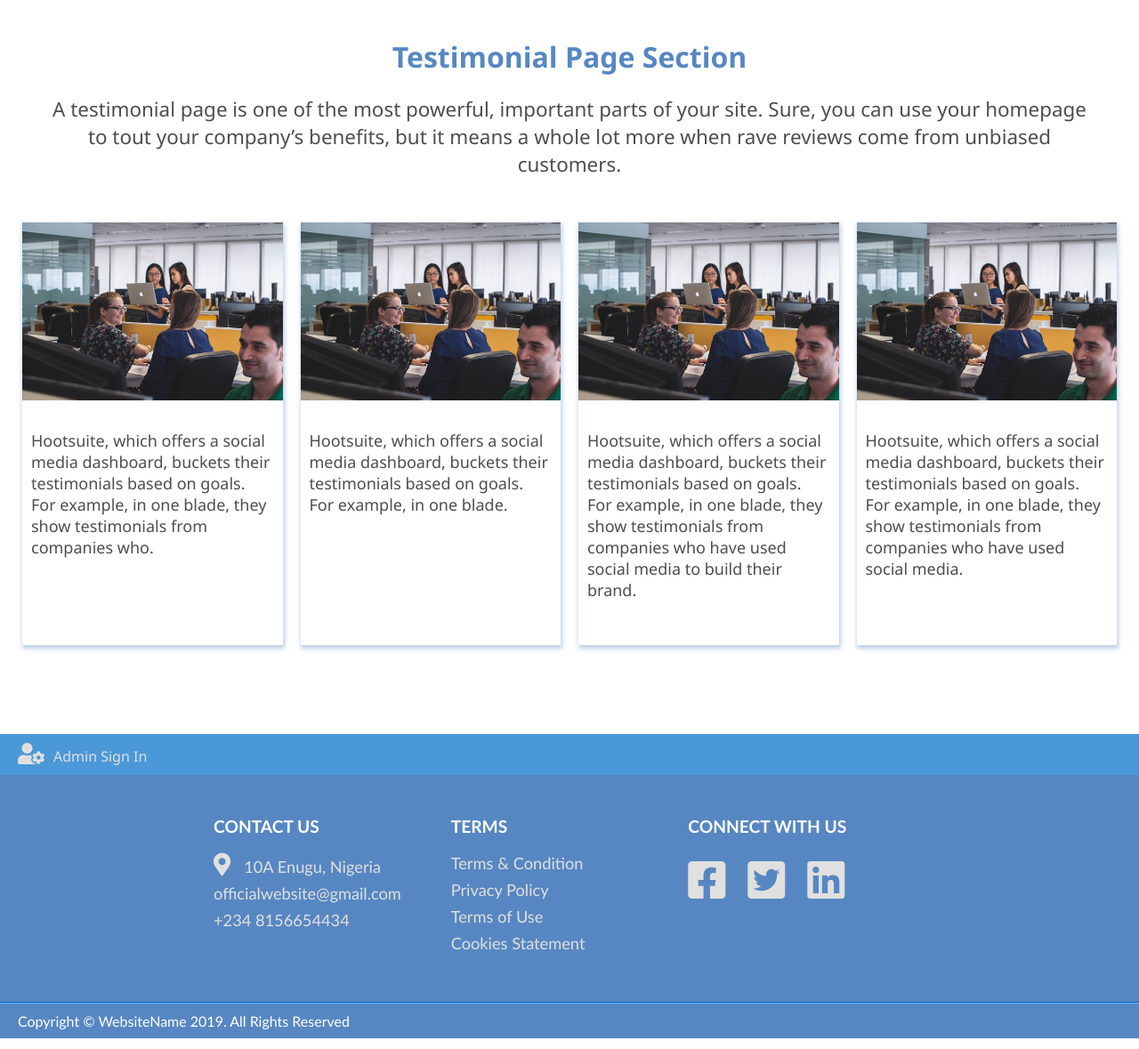
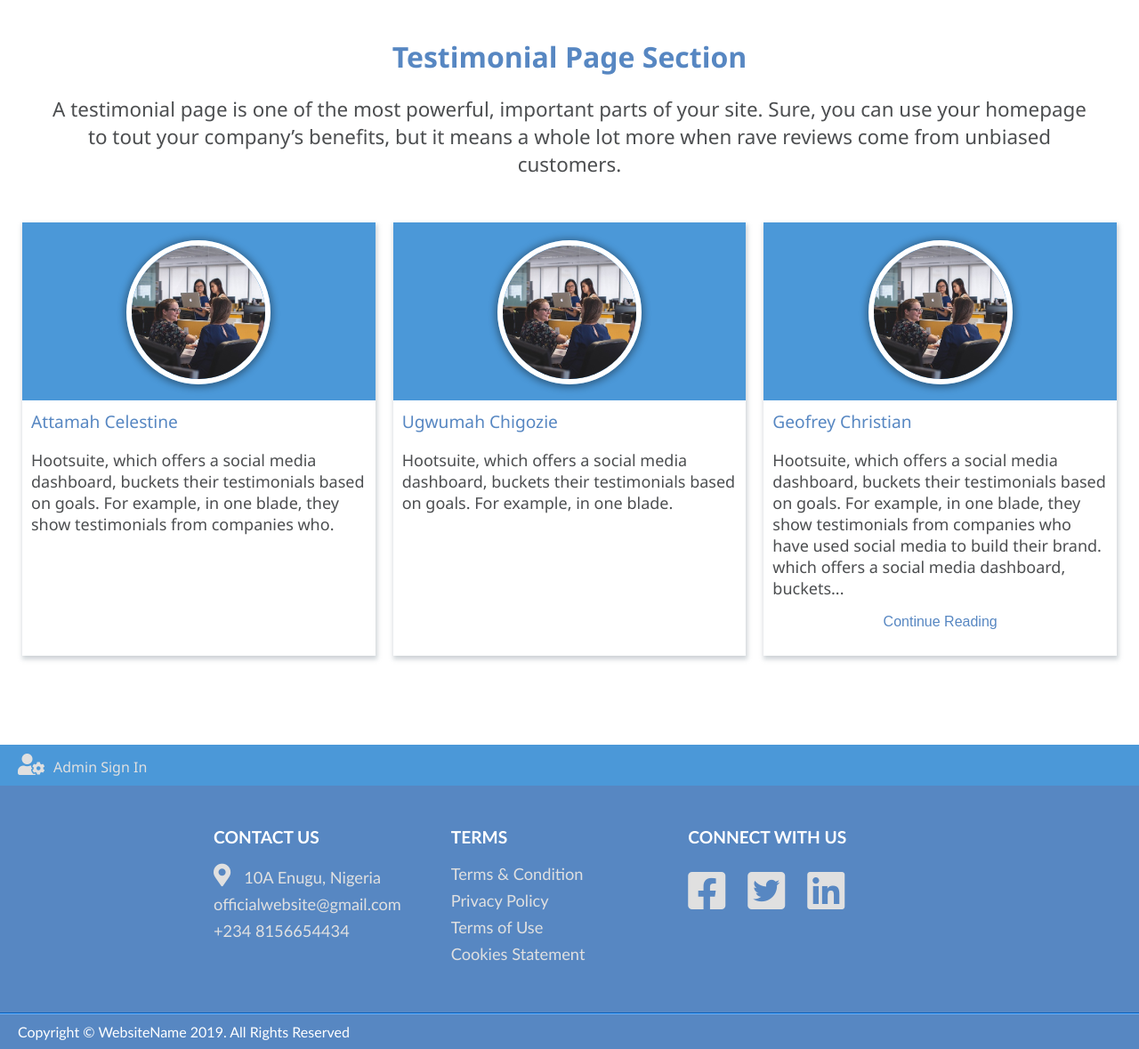
Before and after one commit to cocest/crypto-web, a PHP site: page / in a window 1280 px wide. Shown: the part 1807-2986 px from the top of the page at 89% size. Run offline with PHP 8.4, Linux system fonts and the light colour scheme.

Commit message:
implementation

```diff
--- a/public_html/index.html
+++ b/public_html/index.html
@@ -21,6 +21,109 @@
             let top_main_menu_hidden = false;
             let page_scroll_y = 0;
             let curr_page_scroll_y = 0;
+            let window_active = false;
+
+            // testimonial data list
+            let testimonies = [
+                {
+                    name: 'Attamah Celestine',
+                    profile_picture: './images/background/mimi-thian--VHQ0cw2euA-unsplash.jpg',
+                    testimoney: 'Hootsuite, which offers a social media dashboard, buckets their testimonials based on goals. For example, in one blade, they show testimonials from companies who.'
+                },
+                {
+                    name: 'Ugwumah Chigozie',
+                    profile_picture: './images/background/mimi-thian--VHQ0cw2euA-unsplash.jpg',
+                    testimoney: 'Hootsuite, which offers a social media dashboard, buckets their testimonials based on goals. For example, in one blade.'
+                },
+                {
+                    name: 'Geofrey Christian',
+                    profile_picture: './images/background/mimi-thian--VHQ0cw2euA-unsplash.jpg',
+                    testimoney: 'Hootsuite, which offers a social media dashboard, buckets their testimonials based on goals. For example, in one blade, they show testimonials from companies who have used social media to build their brand. which offers a social media dashboard, buckets their testimonials based on goals.'
+                }
+            ];
+
+            window.closeWindowPanel = function(win_id) {
+                let elem = document.getElementById(win_id);
+                elem.setAttribute('class', 'remove-elem');
+
+                window_active = false;
+            };
+
+            // display full testimoney panel
+            window.displayFullTestimoneyPanel = function(index) {
+                if (!window_active) {
+                    window_active = true;
+
+                    let panel = document.getElementById('testimonial-full-panel-cont');
+
+                    let elem = panel.querySelector('.prof-pic');
+                    elem.setAttribute('src', testimonies[index].profile_picture);
+
+                    elem = panel.querySelector('.user-name');
+                    elem.innerHTML = testimonies[index].name;
+
+                    elem = panel.querySelector('.txt');
+                    elem.innerHTML = testimonies[index].testimoney;
+
+                    // display the panel
+                    panel.removeAttribute('class');
+                }
+            };
+
+            // clip unffitted text out
+            function clipOutText(txt_length, text) {
+                let clipped_text = text;
+                let text_clipped = false;
+
+                if (txt_length < text.length) {
+                    if (text[txt_length - 1] == ' ') {
+                        clipped_text = text.substring(0, txt_length - 1);
+
+                    } else { // iterate forward until you found whitespace
+                        for (let i = txt_length; i < text.length; i++) {
+                            if (text[i] == ' ') {
+                                clipped_text = text.substring(0, i);
+                                break;
+                            }
+                        }
+                    }
+
+                    clipped_text += '...';
+                    text_clipped = true;
+                }
+
+                return [clipped_text, text_clipped];
+            }
+
+            // add testimonies' panel to page
+            function createTestimonialPanels() {
+                let elem = document.querySelector('.testimonial-panel-cont');
+                let panel, cont, clipped_text;
+
+                for (let i = 0; i < testimonies.length; i++) {
+                    clipped_text = clipOutText(250, testimonies[i].testimoney);
+
+                    panel = document.createElement('div');
+                    panel.setAttribute('class', 'testimonial-panel');
+
+                    cont = document.createElement('div');
+                    cont.setAttribute('class', 'cont');
+                    cont.innerHTML =
+                        `<div class="profile-pic-sec">
+                             <img class="prof-pic ux-f-rd-corner shadow" src="${testimonies[i].profile_picture}" alt="user's profile picture"/>
+                         </div>
+                         <div class="user-name ux-txt-grayblue">${testimonies[i].name}</div>
+                         <div class="descr-cont">
+                             <p class="ux-fs-px-18">${clipped_text[0]}</p>
+                         </div>
+                         <div class="continue-reading-cont">
+                             ${clipped_text[1] ? '<button id="tml-cont-rd-btn" class="ux-fs-px-16 ux-txt-grayblue txt-hover" onclick="displayFullTestimoneyPanel(' + i + ')">Continue Reading</button>' : ''}
+                         </div>`;
+
+                    panel.appendChild(cont);
+                    elem.appendChild(panel);
+                }
+            }
 
             // start image slider animation
             /*window.imageSlider(
@@ -76,7 +179,7 @@
             };
 
             // call after page is loaded
-            // code here
+            createTestimonialPanels();
         }
 
         //initialise the script
@@ -196,51 +299,17 @@
                 a whole lot more when rave reviews come from unbiased customers.
             </p>
         </div>
-        <div class="testimonial-panel-cont">
-            <div class="testimonial-panel">
-                <div class="cont">
-                    <img src="./images/background/mimi-thian--VHQ0cw2euA-unsplash.jpg" alt="user's profile picture">
-                    <div>
-                        <p class="ux-fs-px-18">
-                            Hootsuite, which offers a social media dashboard, buckets their testimonials based on goals.
-                            For example, in one blade, they show testimonials from companies who.
-                        </p>
-                    </div>
-                </div>
+        <div class="testimonial-panel-cont"></div>
+        <div id="testimonial-full-panel-cont" class="remove-elem">
+            <div class="win-close-btn" onclick="closeWindowPanel('testimonial-full-panel-cont')">
+                <i class="fas fa-window-close"></i>
             </div>
-            <div class="testimonial-panel">
-                <div class="cont">
-                    <img src="./images/background/mimi-thian--VHQ0cw2euA-unsplash.jpg" alt="user's profile picture">
-                    <div>
-                        <p class="ux-fs-px-18">
-                            Hootsuite, which offers a social media dashboard, buckets their testimonials based on goals.
-                            For example, in one blade.
-                        </p>
-                    </div>
-                </div>
-            </div>
-            <div class="testimonial-panel">
-                <div class="cont">
-                    <img src="./images/background/mimi-thian--VHQ0cw2euA-unsplash.jpg" alt="user's profile picture">
-                    <div>
-                        <p class="ux-fs-px-18">
-                            Hootsuite, which offers a social media dashboard, buckets their testimonials based on goals.
-                            For example, in one blade, they show testimonials from companies who have used social media
-                            to build their brand.
-                        </p>
-                    </div>
-                </div>
-            </div>
-            <div class="testimonial-panel">
-                <div class="cont">
-                    <img src="./images/background/mimi-thian--VHQ0cw2euA-unsplash.jpg" alt="user's profile picture">
-                    <div>
-                        <p class="ux-fs-px-18">
-                            Hootsuite, which offers a social media dashboard, buckets their testimonials based on goals.
-                            For example, in one blade, they show testimonials from companies who have used social media.
-                        </p>
-                    </div>
-                </div>
+            <div>
+                <p class="testimony ux-fs-px-18">
+                    <img class="prof-pic ux-f-rd-corner shadow" alt="user's profile picture" />
+                    <span class="user-name ux-txt-grayblue"></span>
+                    <span class="txt"></span>
+                </p>
             </div>
         </div>
     </div>
--- a/public_html/styles/UdaraX.css
+++ b/public_html/styles/UdaraX.css
@@ -104,7 +104,6 @@
     background-color: rgb(255, 193, 7);
     transition: background-color 0.5s;
  }
- /*********color transition hover effect end*********/
 
  /*********element opacity*********/
  .ux-opacity-1 {
@@ -244,7 +243,6 @@
  .ux-f-rd-corner {
     border-radius: 50%;
  }
- /*********rounded corner end**********/
 
  /*********button*********/
  .ux-btn {
--- a/public_html/styles/homepage.css
+++ b/public_html/styles/homepage.css
@@ -1,6 +1,10 @@
 /* custom css for the website should be place here */
 .shadow {
     box-shadow: 0px 1px 8px 2px rgba(0, 0, 0, 0.4);
+}
+
+.remove-elem {
+    display: none;
 }
 
 .site-logo-cont {
@@ -205,6 +209,22 @@
     margin-bottom: 50px;
 }
 
+.testimonial-panel .continue-reading-cont {
+    text-align: center;
+    height: 50px;
+}
+
+.testimonial-panel .continue-reading-cont button {
+    border: none;
+    background-color: inherit;
+    cursor: pointer;
+}
+
+.testimonial-panel .continue-reading-cont button:focus {
+    border: none;
+    outline: none;
+}
+
 .testimonial-descr-cont h1 {
     text-align: center;
 }
@@ -221,28 +241,93 @@
     width: 100%;
 }
 
+#testimonial-full-panel-cont {
+    position: fixed;
+    top: 20%;
+    left: 50%;
+    width: 600px;
+    margin-left: -300px;
+    min-height: 320px;
+    padding: 10px;
+    background-color: white;
+    box-shadow: 2px 4px 10px 2px rgba(0, 0, 0, 0.4);
+    overflow: hidden;
+    z-index: 200;
+}
+
+#testimonial-full-panel-cont .win-close-btn {
+    float: right;
+    width: 50px;
+    height: 50px;
+    margin-top: -3px;
+    margin-right: -10px;
+}
+
+#testimonial-full-panel-cont .win-close-btn i {
+    font-size: 2.5em;
+    color: #6bacda;
+}
+
+#testimonial-full-panel-cont .win-close-btn i:hover {
+    color: #e07156;
+}
+
+#testimonial-full-panel-cont .prof-pic {
+    float: left;
+    width: 120px;
+    height: 120px;
+    margin-right: 15px;
+    margin-bottom: 15px;
+    object-fit: cover;
+    object-position: center;
+    overflow: hidden;
+    border: 5px solid white;
+}
+
+#testimonial-full-panel-cont .user-name {
+    display: block;
+    font-size: 1.2em;
+    margin-bottom: 20px;
+}
+
 .testimonial-panel {
     display: table-cell;
-    width: 25%;
+    width: 33%;
     padding: 0 10px 0 10px;
 }
 
 .testimonial-panel .cont {
-    box-shadow: 1px 3px 5px 1px rgba(87, 135, 194, 0.4);
+    box-shadow: 1px 3px 5px 1px rgba(133, 144, 156, 0.4);
     /*border: 1px solid gray;*/
 }
 
-.testimonial-panel .cont img {
+.testimonial-panel .profile-pic-sec {
     width: 100%;
     height: 200px;
+    text-align: center;
+    background-color: #4b98d8;
+}
+
+.testimonial-panel  .prof-pic {
+    position: relative;
+    top: 20px;
+    width: 150px;
+    height: 150px;
     object-fit: cover;
     object-position: center;
     overflow: hidden;
+    border: 6px solid white;
 }
 
-.testimonial-panel .cont div {
-    height: 250px;
-    padding: 10px;
+.testimonial-panel .user-name {
+    font-size: 1.2em;
+    padding: 10px 10px 0px 10px;
+}
+
+.testimonial-panel .descr-cont {
+    height: 200px;
+    padding: 0 10px;
+    overflow: hidden;
 }
 
 .footer-header-cont {
```
